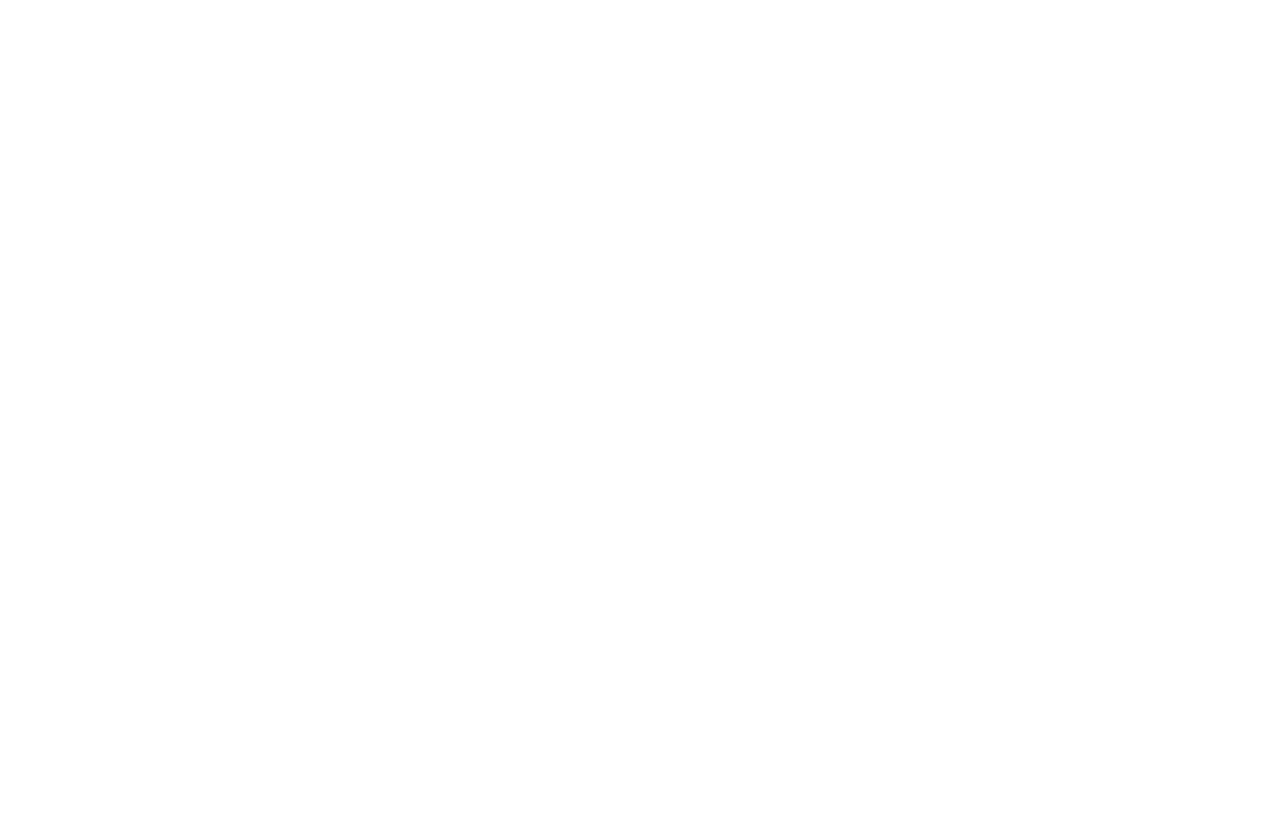
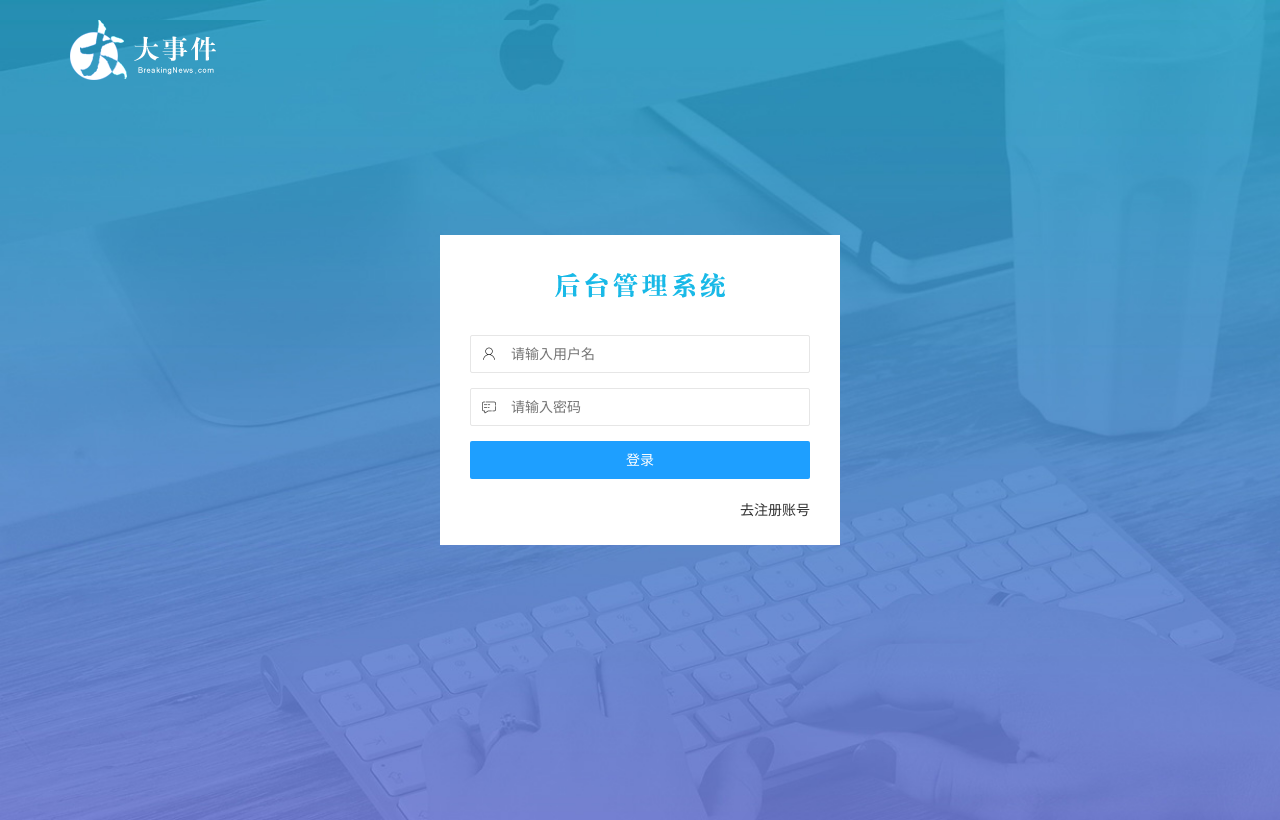
Before and after one commit to 953695811/bigevent, a plain HTML site: page login.html in a window 1280 px wide. Drawn offline with Linux system fonts and the light colour scheme.

Commit message:
完成了login，写了一点index

```diff
--- /dev/null
+++ b/css/index.css
@@ -0,0 +1,37 @@
+@font-face {
+    font-family: 'iconfont';
+    src: url('../assets/fonts/iconfont.eot');
+    src: url('../assets/fonts/iconfont.eot?#iefix') format('embedded-opentype'), url('../assets/fonts/iconfont.woff2') format('woff2'), url('../assets/fonts/iconfont.woff') format('woff'), url('../assets/fonts/iconfont.ttf') format('truetype'), url('../assets/fonts/iconfont.svg#iconfont') format('svg');
+}
+
+.iconfont {
+    font-family: "iconfont" !important;
+    font-size: 16px;
+    font-style: normal;
+    -webkit-font-smoothing: antialiased;
+    -moz-osx-font-smoothing: grayscale;
+}
+
+.touxiang {
+    width: 40px;
+    height: 40px;
+    background-color: #009688;
+    display: inline-block;
+    vertical-align: middle;
+    margin-right: 10px;
+    border-radius: 50%;
+    text-align: center;
+    line-height: 40px;
+    font-size: 20px;
+}
+
+.exit {
+    position: relative;
+}
+
+.exit::before {
+    display: block;
+    font-family: 'iconfont';
+    content: '\e865';
+    position: absolute;
+}
--- /dev/null
+++ b/css/login.css
@@ -0,0 +1,95 @@
+@font-face {
+    font-family: 'iconfont';
+    src: url('../assets/fonts/iconfont.eot');
+    src: url('../assets/fonts/iconfont.eot?#iefix') format('embedded-opentype'), url('../assets/fonts/iconfont.woff2') format('woff2'), url('../assets/fonts/iconfont.woff') format('woff'), url('../assets/fonts/iconfont.ttf') format('truetype'), url('../assets/fonts/iconfont.svg#iconfont') format('svg');
+}
+
+.iconfont {
+    font-family: "iconfont" !important;
+    font-size: 16px;
+    font-style: normal;
+    -webkit-font-smoothing: antialiased;
+    -moz-osx-font-smoothing: grayscale;
+}
+
+* {
+    padding: 0;
+    margin: 0;
+    box-sizing: border-box;
+}
+
+html,
+body {
+    width: 100%;
+    height: 100%;
+    background: url(../assets/images/login_bg.jpg) no-repeat;
+    background-size: cover;
+}
+
+header {
+    margin: 20px 0 0;
+}
+
+main {
+    position: relative;
+}
+
+main .box {
+    width: 400px;
+    height: 310px;
+    background-color: #fff;
+    position: absolute;
+    top: 50%;
+    left: 50%;
+    transform: translate(-50%, 50%);
+    padding: 0 30px;
+}
+
+main .box h2 {
+    height: 60px;
+    background: url(../assets/images/login_title.png) no-repeat center;
+    margin: 20px 0;
+}
+
+main .box .layui-input-block {
+    margin: 0;
+}
+
+main .box .layui-input {
+    padding-left: 40px;
+    margin: auto;
+    width: 340px;
+    height: 38px;
+}
+
+main .box .layui-form-item {
+    position: relative;
+}
+
+main .box .login_btn {
+    width: 340px;
+    background-color: #1E9FFF;
+}
+
+main .box a {
+    float: right;
+    margin-top: 20px;
+}
+
+main .box .layui-form-item:nth-child(1)::before {
+    font-family: 'iconfont';
+    content: '\e614';
+    display: block;
+    position: absolute;
+    top: 12px;
+    left: 12px;
+}
+
+main .box .layui-form-item:nth-child(2)::before {
+    font-family: 'iconfont';
+    content: "\e616";
+    display: block;
+    position: absolute;
+    top: 12px;
+    left: 12px;
+}
--- a/login.html
+++ b/login.html
@@ -4,11 +4,34 @@
 <head>
     <meta charset="UTF-8">
     <meta name="viewport" content="width=device-width, initial-scale=1.0">
+    <link rel="stylesheet" href="./assets/lib/layui/css/layui.css">
+    <link rel="stylesheet" href="./css/login.css">
     <title>登录界面</title>
 </head>
 
 <body>
+    <header>
+        <div class="layui-main">
+            <img src="./assets/images/logo.png" alt="">
+        </div>
 
+    </header>
+    <main>
+        <div class="box">
+            <h2></h2>
+            <form class="layui-form" action="">
+                <div class="layui-form-item">
+                    <input type="text" name="title" required lay-verify="required" placeholder="请输入用户名" autocomplete="off" class="layui-input">
+
+                </div>
+                <div class="layui-form-item">
+                    <input type="password" name="password" required lay-verify="required" placeholder="请输入密码" autocomplete="off" class="layui-input">
+                </div>
+                <button class="layui-btn login_btn" lay-submit lay-filter="formDemo">登录</button>
+                <a href="#">去注册账号</a>
+            </form>
+        </div>
+    </main>
 </body>
 
 </html>
```
Also changed, not shown: index.html (+83 -1 lines), ._index.html, assets/fonts/._demo_index.html (added).
